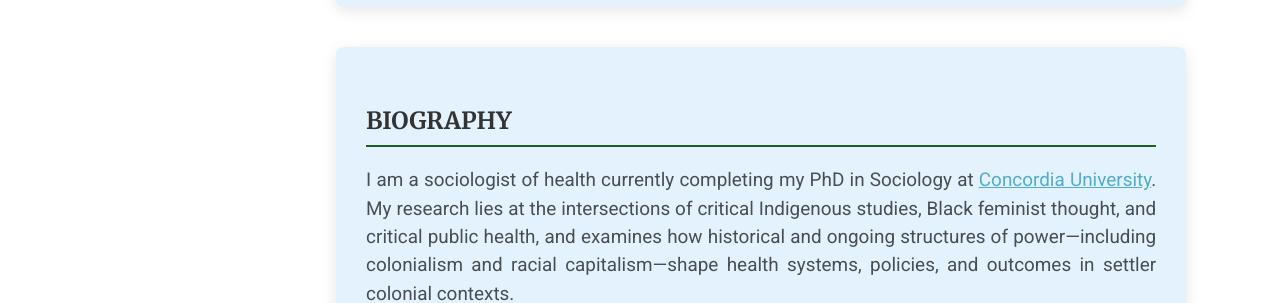
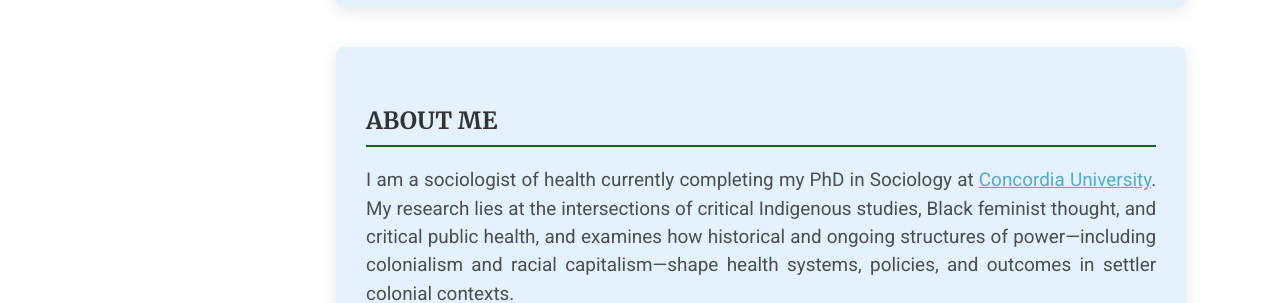
Before and after one commit to Mohsnmonji/mohsnmonji.github.io, a Jekyll site: the page built from about-me.md, in a window 1280 px wide and 900 px high. Shown: the part 428-731 px from the top of the window. Built offline with Jekyll 4.4.1, drawn with Linux system fonts in a browser that asks for light colours.

Commit message:
Update about-me.md

```diff
--- a/about-me.md
+++ b/about-me.md
@@ -51,7 +51,7 @@ author_profile: true
 
 <!-- CARD 2: BIOGRAPHY -->
 <div class="about-card">
-  <h2>BIOGRAPHY</h2>
+  <h2>ABOUT ME</h2>
   <p>
     I am a sociologist of health currently completing my PhD in Sociology at
     <a href="https://www.concordia.ca/artsci/sociology-anthropology.html" target="_blank">Concordia University</a>.
```
